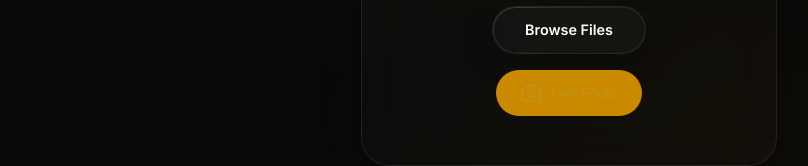
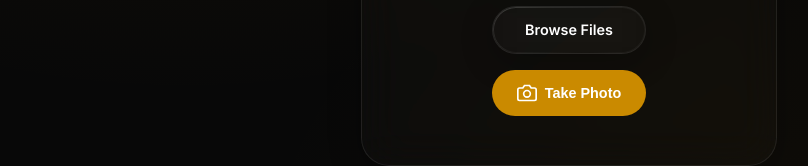
Before and after one commit to s4ntoz31/id-scanner, a React (Vite) app: page / in a window 1280 px wide. Shown: the part 466-632 px from the top of the page, without its empty margins (71-879 px from the left). Built offline with nearby package versions, Linux system fonts and the light colour scheme; a web font is replaced by a local one.

Commit message:
Fix Take Photo button visibility

```diff
--- a/src/app/components/UploadScreen.module.css
+++ b/src/app/components/UploadScreen.module.css
@@ -127,12 +127,12 @@
   gap: var(--space-sm);
   margin-top: var(--space-md);
   padding: 12px 24px;
-  background: rgba(202, 138, 0.12);
-  border: 1px solid rgba(202, 138, 4, 0.25);
+  background: rgba(202, 138, 0.15);
+  border: 1px solid rgba(202, 138, 4, 0.4);
   border-radius: var(--radius-full);
-  font-size: 0.85rem;
-  font-weight: 500;
-  color: hsl(var(--accent));
+  font-size: 0.9rem;
+  font-weight: 600;
+  color: #ffffff;
   cursor: pointer;
   transition: all 0.3s ease;
   position: relative;
@@ -140,8 +140,8 @@
 }
 
 .cameraBtn:hover {
-  background: rgba(202, 138, 4, 0.2);
-  border-color: rgba(202, 138, 4, 0.4);
+  background: rgba(202, 138, 4, 0.25);
+  transform: translateY(-2px);
 }
 
 .hiddenInput {
```
